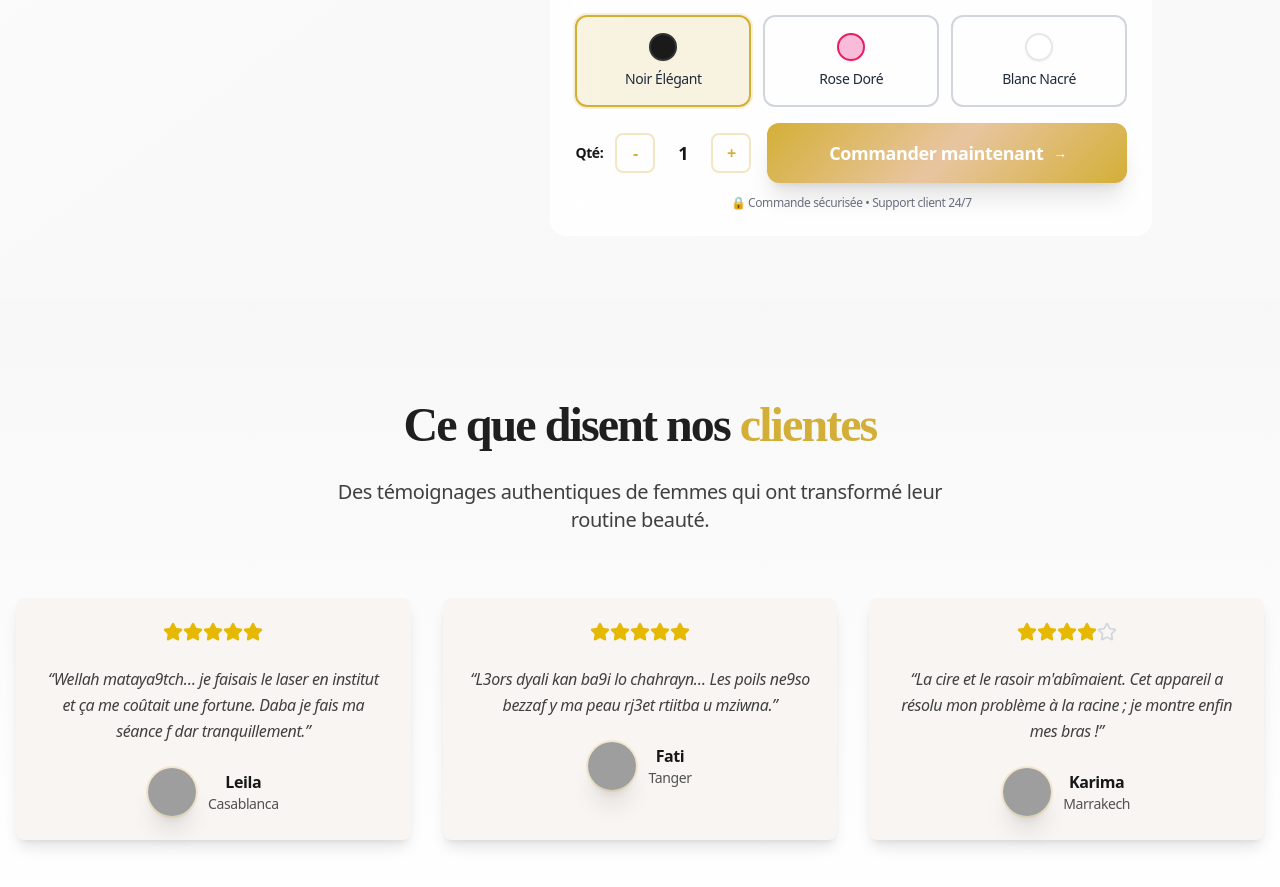
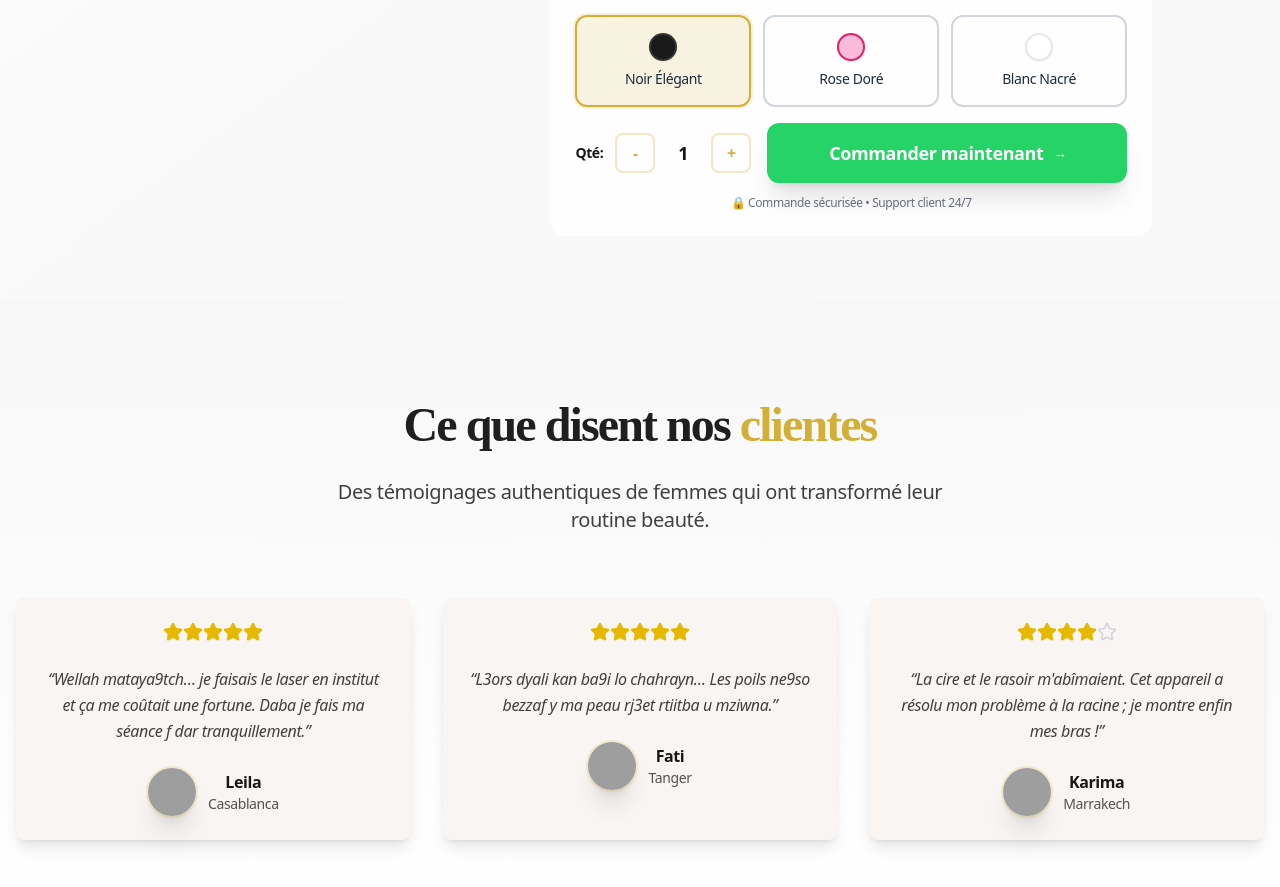
Before and after one commit to mons-debug/nadlyn, a Next.js app: page / in a window 1280 px wide. Shown: the part 2543-3430 px from the top of the page. Built offline with nearby package versions, Linux system fonts and the light colour scheme; grey boxes are pictures that could not be loaded.

Commit message:
Headings: apply unified black Playfair style across sections. Shop button on product card updated to WhatsApp green.

```diff
--- a/src/components/sections/BeforeAfter.tsx
+++ b/src/components/sections/BeforeAfter.tsx
@@ -11,7 +11,7 @@ export default function BeforeAfter() {
       <div className="container mx-auto px-4">
         <AnimatedSection>
           <div className="text-center mb-16">
-            <h2 className="text-4xl lg:text-5xl font-bold mb-6">
+            <h2 className="text-4xl lg:text-5xl font-bold mb-6 heading">
               Des résultats <span className="text-gradient">visibles</span>
             </h2>
             <p className="text-xl text-secondary max-w-2xl mx-auto">
--- a/src/components/sections/BuyBlock.tsx
+++ b/src/components/sections/BuyBlock.tsx
@@ -231,7 +231,7 @@ export default function BuyBlock() {
                       href={waLink(selectedColor, quantity)}
                       target="_blank"
                       rel="noopener noreferrer"
-                      className="group flex-1 w-full sm:w-auto block text-center py-4 px-6 sm:px-8 premium-gradient text-white font-bold text-base sm:text-lg rounded-xl transition-all duration-300 shadow-lg hover:shadow-xl relative overflow-hidden min-h-[48px] focus:ring-4 focus:ring-primary/30"
+                      className="group flex-1 w-full sm:w-auto block text-center py-4 px-6 sm:px-8 bg-[var(--whats)] hover:bg-[color-mix(in_oklab,var(--whats),black_10%)] text-white font-bold text-base sm:text-lg rounded-xl transition-all duration-300 shadow-lg hover:shadow-xl relative overflow-hidden min-h-[48px] focus:ring-4 focus:ring-[color-mix(in_oklab,var(--whats),white_40%)]"
                       whileHover={{ scale: 1.01 }}
                       whileTap={{ scale: 0.99 }}
                       aria-label={`Commander ${quantity} Lumesilk IPL couleur ${colors.find(c => c.name === selectedColor)?.label} maintenant`}
--- a/src/components/sections/Testimonials.tsx
+++ b/src/components/sections/Testimonials.tsx
@@ -37,7 +37,7 @@ export default function Testimonials() {
       <div className="container mx-auto px-4">
         <AnimatedSection>
           <div className="text-center mb-12 lg:mb-16">
-            <h2 className="text-3xl sm:text-4xl lg:text-5xl font-bold mb-4 lg:mb-6 text-neutral-900">
+            <h2 className="text-3xl sm:text-4xl lg:text-5xl font-bold mb-4 lg:mb-6 heading">
               Ce que disent nos <span className="text-primary">clientes</span>
             </h2>
             <p className="text-base sm:text-lg lg:text-xl text-neutral-700 max-w-2xl mx-auto">
```
